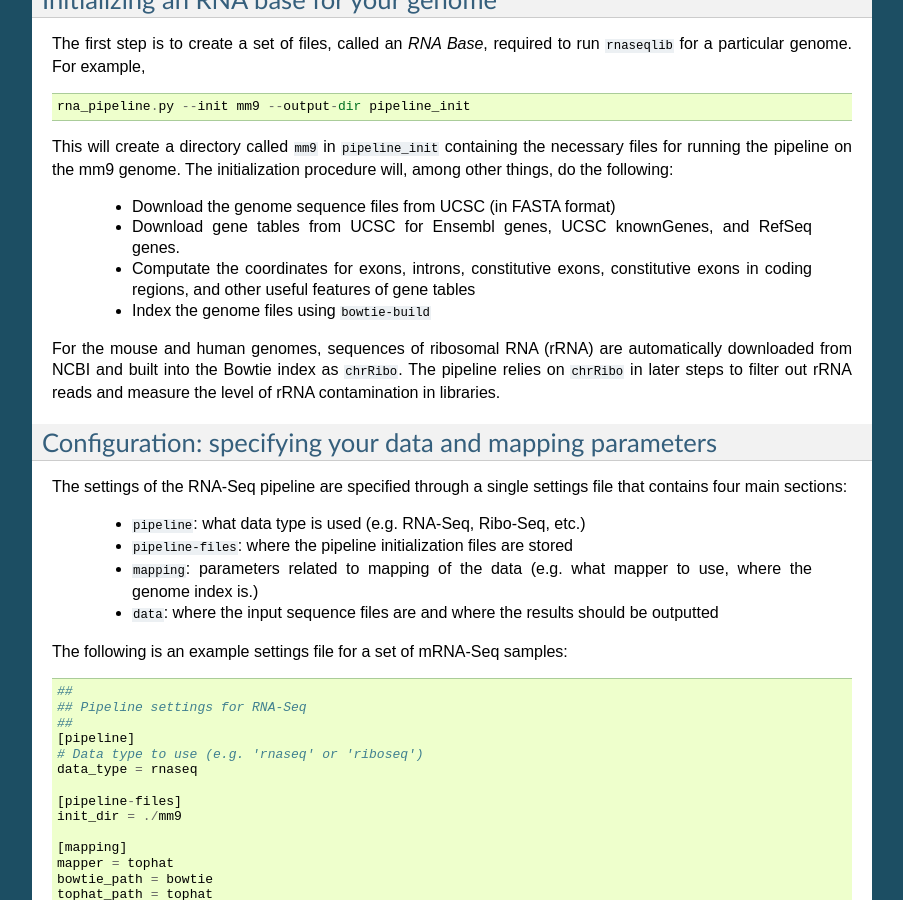
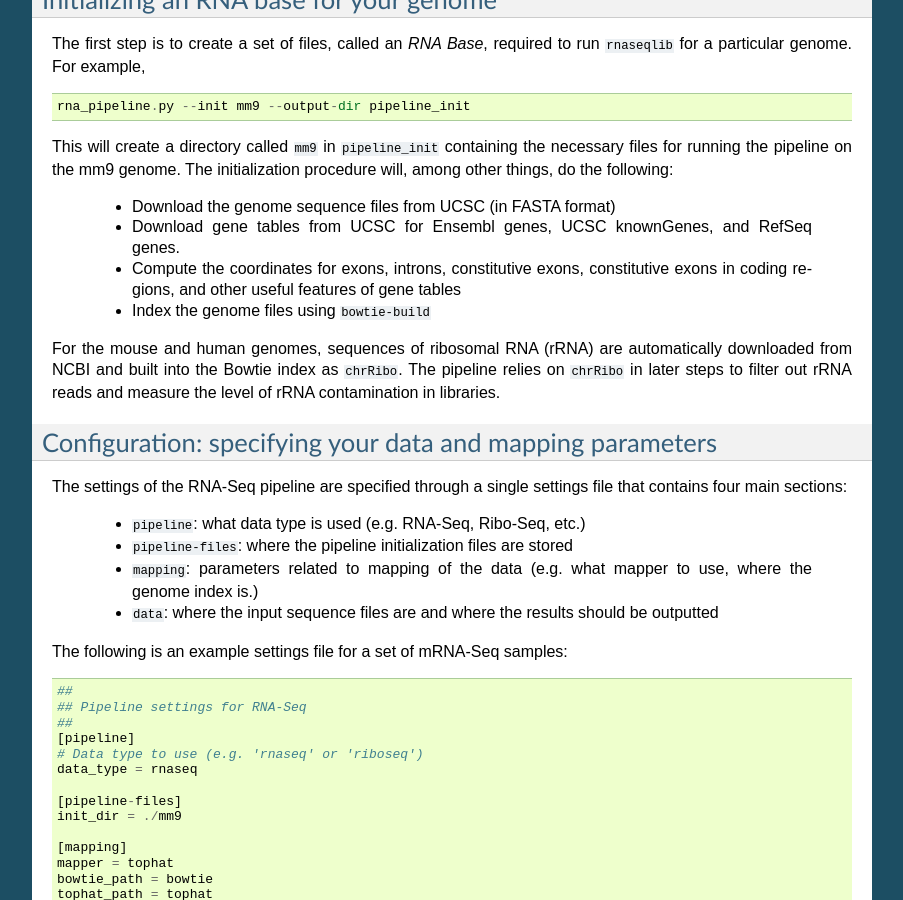
Before and after one commit to yarden/rnaseqlib, a Sphinx documentation site: the page built from docs/source/index.rst, in a window 1280 px wide and 900 px high, scrolled down 1976 px. Shown: the whole window, without its empty margins (198-1101 px from the left). Built offline with Sphinx 7.4.7, drawn with Linux system fonts in a browser that asks for light colours.

Commit message:
Revised docs

```diff
--- a/docs/source/index.rst
+++ b/docs/source/index.rst
@@ -116,7 +116,7 @@ The initialization procedure will, among other things, do the following:
 
   * Download the genome sequence files from UCSC (in FASTA format)
   * Download gene tables from UCSC for Ensembl genes, UCSC knownGenes, and RefSeq genes.
-  * Computate the coordinates for exons, introns, constitutive exons, constitutive exons in coding regions, and other
+  * Compute the coordinates for exons, introns, constitutive exons, constitutive exons in coding regions, and other
     useful features of gene tables
   * Index the genome files using ``bowtie-build``
 
```
